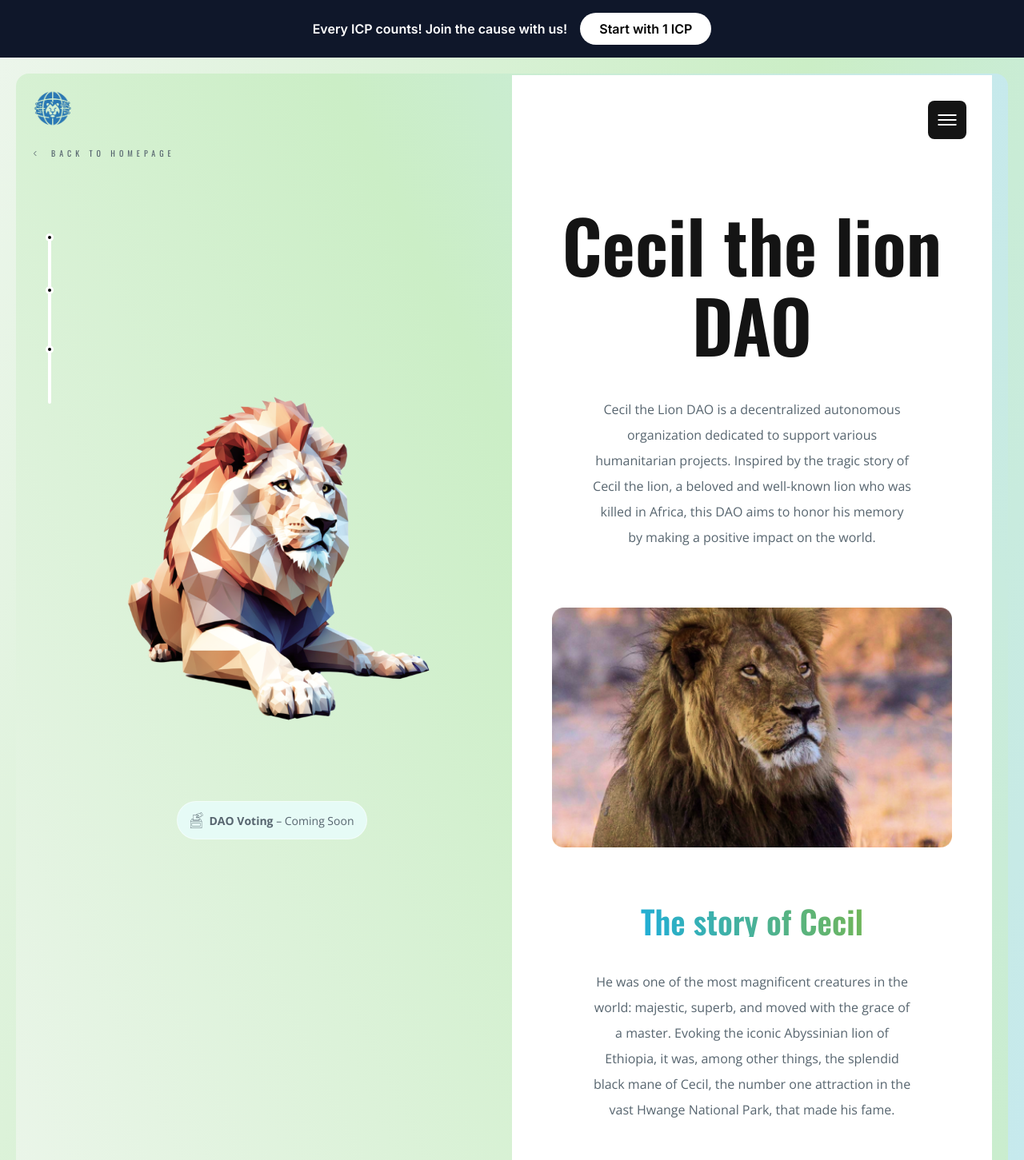
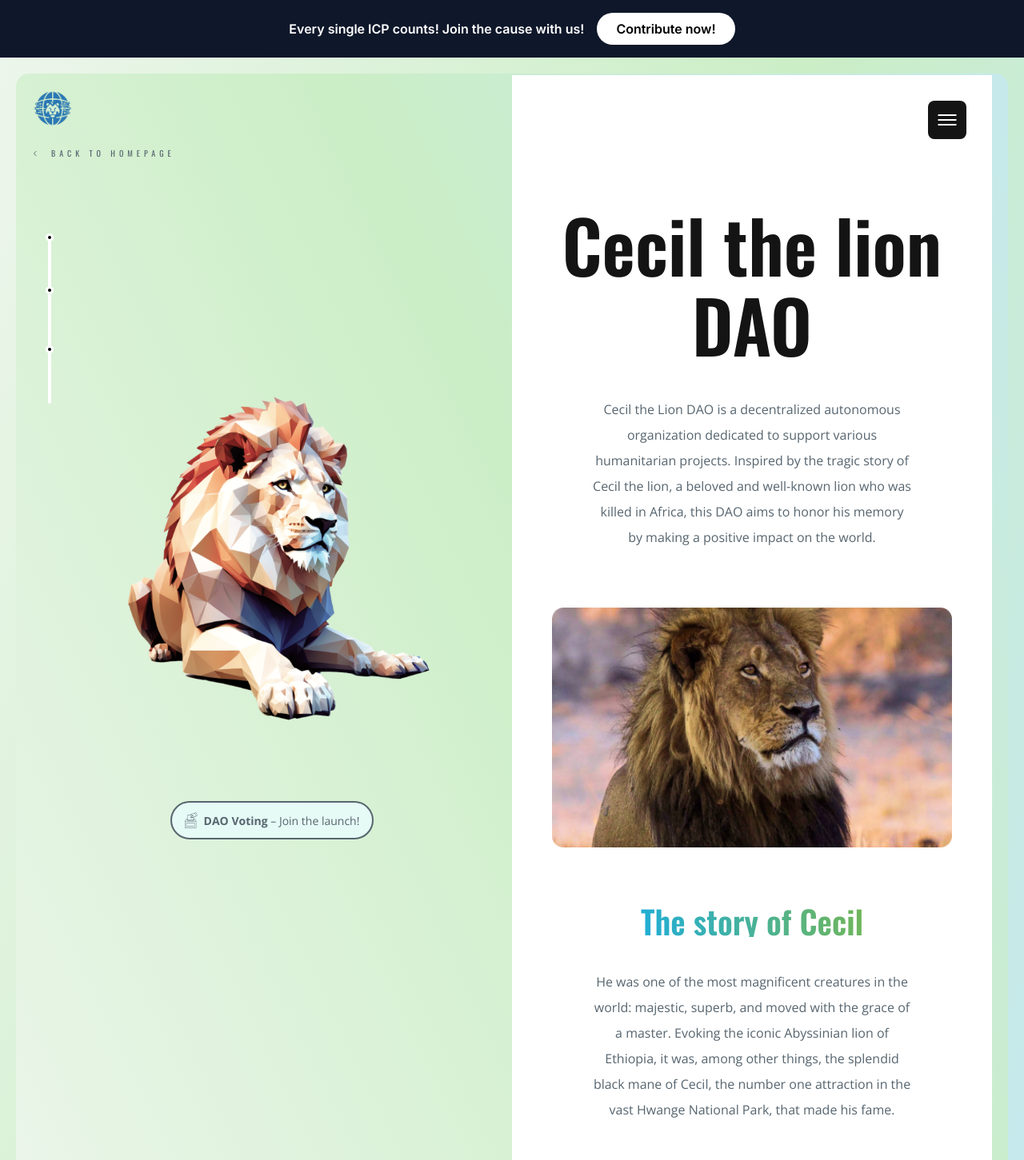
Before and after one commit to Cecil-DAO/cecil-sns, a React (Vite) app in the folder client/cecil_dao_website/: page /cecil-the-lion in a window 1280 px wide. Shown: the top 1451 px of the page at 80% size. Built offline with nearby package versions, Linux system fonts and the light colour scheme.

Commit message:
few minor changes to the website

```diff
--- a/client/cecil_dao_website/src/components/Layout.tsx
+++ b/client/cecil_dao_website/src/components/Layout.tsx
@@ -5,14 +5,14 @@ const Layout = () => {
   return (
     <>
       <div className="flex items-center justify-center sticky top-0 py-4 bg-slate-900 z-50 text-white gap-4 font-semibold">
-        <div>Every ICP counts! Join the cause with us!</div>
+        <div>Every single ICP counts! Join the cause with us!</div>
         <a
           href="https://nns.ic0.app/project/?project=ju4gz-6iaaa-aaaaq-aaeva-cai"
           target="_blank"
           rel="noreferrer"
           className="px-6 py-2 bg-white text-black rounded-full"
         >
-          Start with 1 ICP
+          Contribute now!
         </a>
       </div>
       <div className="layoutWrap min-h-screen flex flex-col">
--- a/client/cecil_dao_website/src/index.scss
+++ b/client/cecil_dao_website/src/index.scss
@@ -25,7 +25,7 @@ section {
   align-items: center;
   justify-content: center;
   border-radius: 24px;
-  border: 1px solid rgba(255, 255, 255, 0.50);
+  border: 2px solid #57656F;
   background: #E6FBF6;
   cursor: pointer;
   color: #57656F;
--- a/client/cecil_dao_website/src/views/SNS.tsx
+++ b/client/cecil_dao_website/src/views/SNS.tsx
@@ -95,7 +95,7 @@ const SNS = () => {
             </p>
             <a
               className="button"
-              href="https://nns.ic0.app/launchpad/"
+              href="https://nns.ic0.app/project/?project=ju4gz-6iaaa-aaaaq-aaeva-cai"
               target="_blank"
               style={{ width: "100%" }}
             >
--- a/client/cecil_dao_website/src/views/projects/CecilTheLion.tsx
+++ b/client/cecil_dao_website/src/views/projects/CecilTheLion.tsx
@@ -56,12 +56,16 @@ export const LionPage = () => {
             style={{ margin: "40px auto", maxHeight: "60vh" }}
           />
           <br />
-          <div className="daoButton">
+          <Link
+            to="https://nns.ic0.app/project/?project=ju4gz-6iaaa-aaaaq-aaeva-cai"
+            className="daoButton"
+            target="_blank"
+          >
             <img src="/votingIcon.svg" alt="" />{" "}
             <span>
-              <b>DAO Voting</b> – Coming Soon
+              <b>DAO Voting</b> – Join the launch!
             </span>
-          </div>
+          </Link>
         </div>
         <div className="bg-white rounded-lg my-8 md:my-[-18px] md:rounded-none">
           <div className="flex justify-end p-8">
--- a/package.json
+++ b/package.json
@@ -9,7 +9,7 @@
   "version": "0.0.0",
   "private": true,
   "scripts": {
-    "dev:cecil_dao_website": "npm run --workspace cecil_dao_website develop",
+    "dev:cecil_dao_website": "npm run --workspace cecil_dao_website dev",
     "build:cecil_dao_website": "npm run --workspace cecil_dao_website build",
     "lint": "npm run lint:back && npm run lint:frontends",
     "lint:back": "cargo clippy",
```
